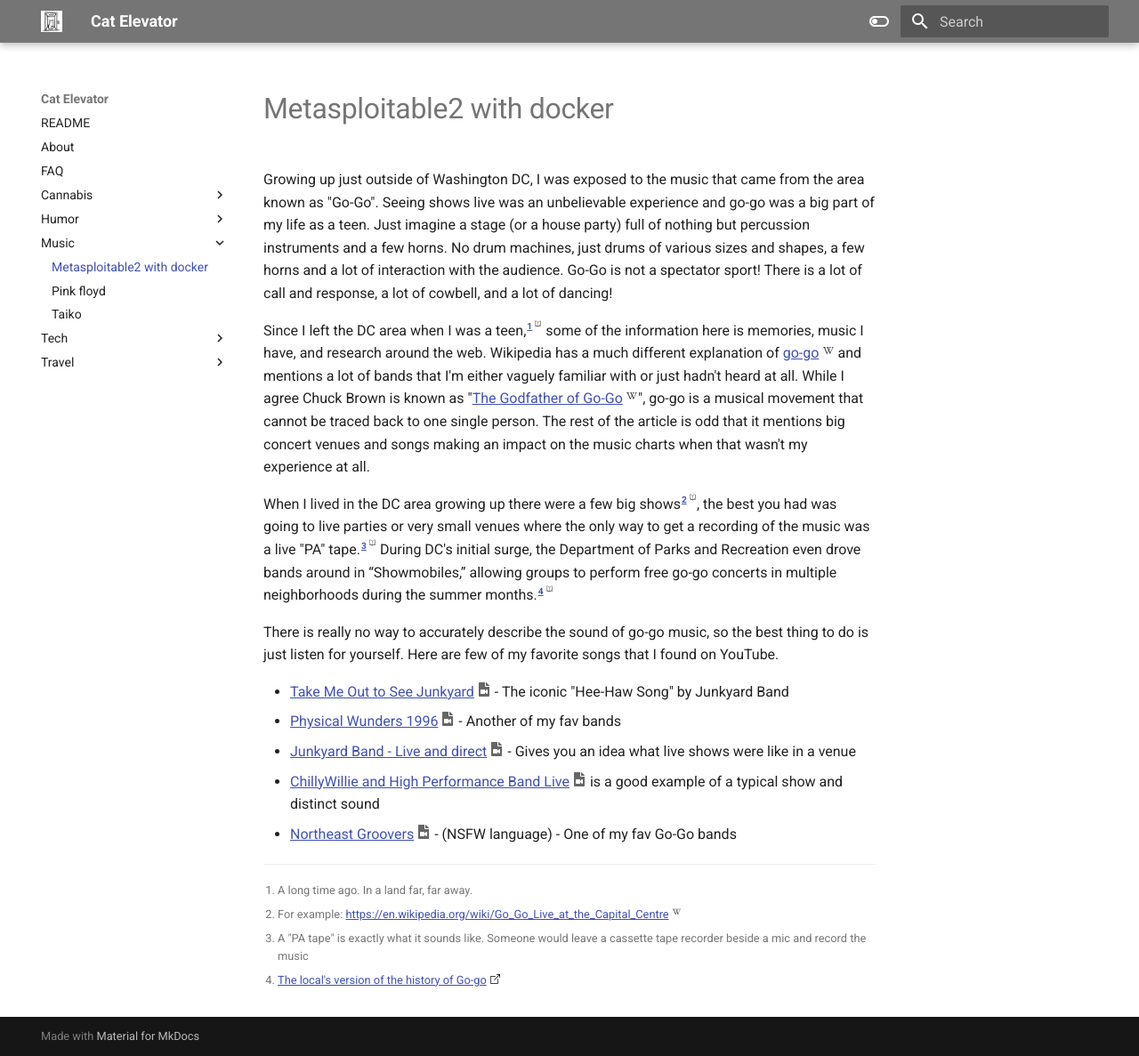
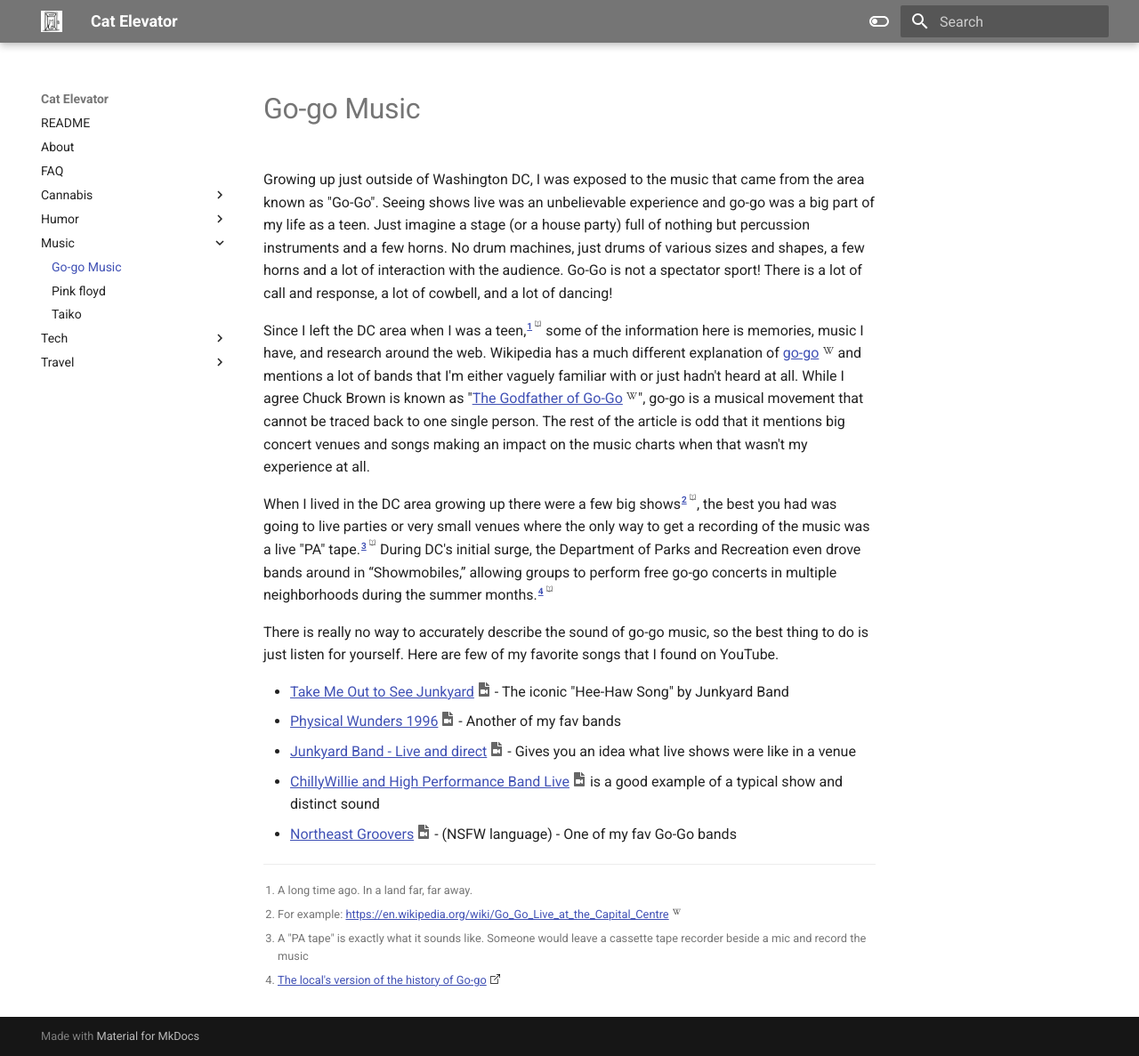
Before and after one commit to los7key/garden, an MkDocs documentation site: the page built from docs/music/go-go.md, in a window 1280 px wide and 1187 px high. Shown: the whole window at 89% size. Built offline with MkDocs 1.6.1 and Material for MkDocs 9.7.7, drawn with Linux system fonts in a browser that asks for light colours.

```diff
--- a/docs/music/go-go.md
+++ b/docs/music/go-go.md
@@ -1,9 +1,9 @@
 ---
 layout: post
-title: Metasploitable2 with docker
-description: Metasploitable2 with docker
+title: Go-go Music
+description: Go-go Music
 date: 2022-04-15
-Last Updated: 2022-04-17
+Last Updated: 2022-04-24
 ---
 
 Growing up just outside of Washington DC, I was exposed to the music that came from the area known as "Go-Go".  Seeing shows live was an unbelievable experience and go-go was a big part of my life as a teen.  Just imagine a stage (or a house party) full of nothing but percussion instruments and a few horns.  No drum machines, just drums of various sizes and shapes, a few horns and a lot of interaction with the audience.  Go-Go is not a spectator sport!  There is a lot of call and response, a lot of cowbell, and a lot of dancing!
```
Also changed, not shown: docs/tech/README.md (added, +1 -0 lines), docs/tech/code/how-my-site-works.md (renamed from docs/tech/musings/how-my-site-works.md).
